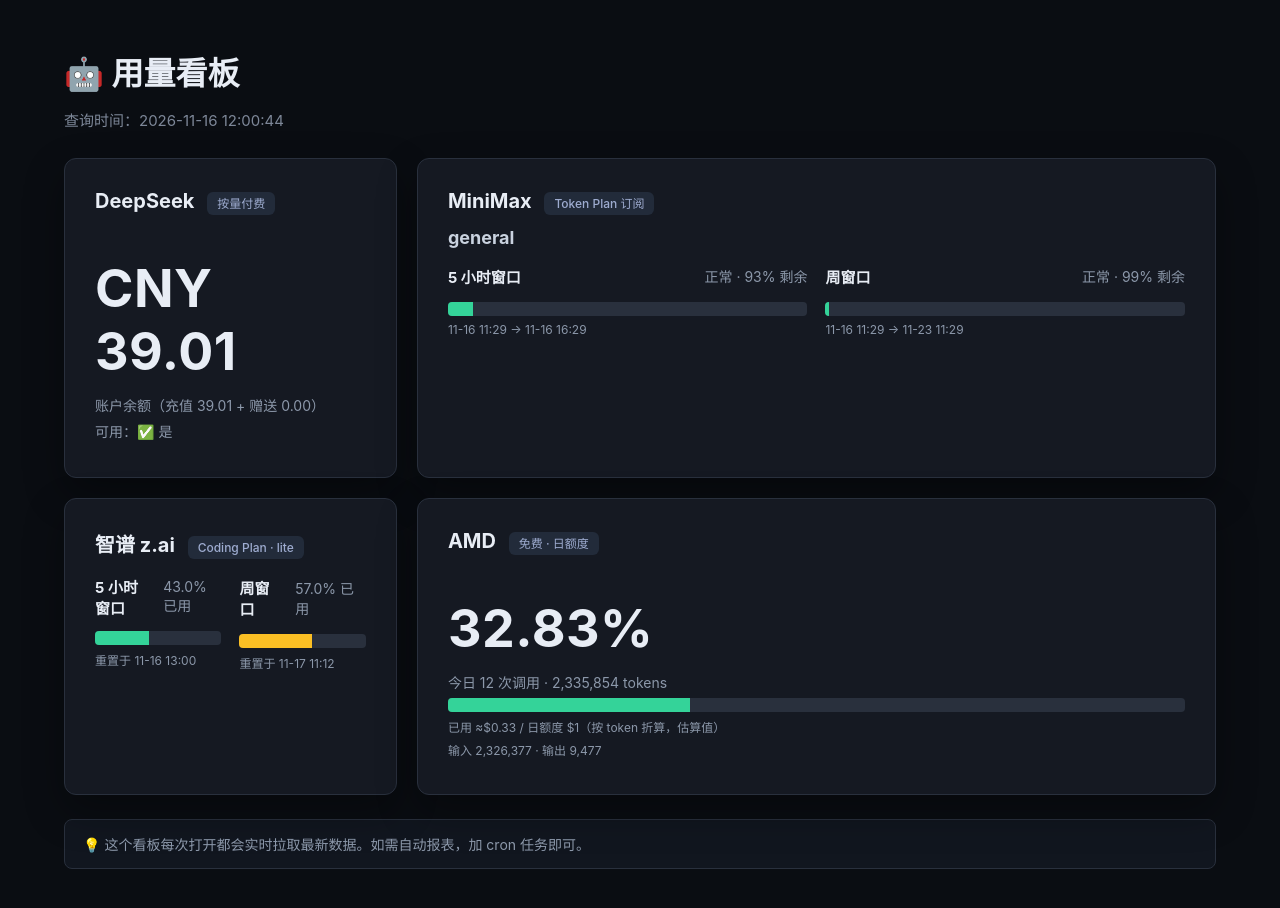
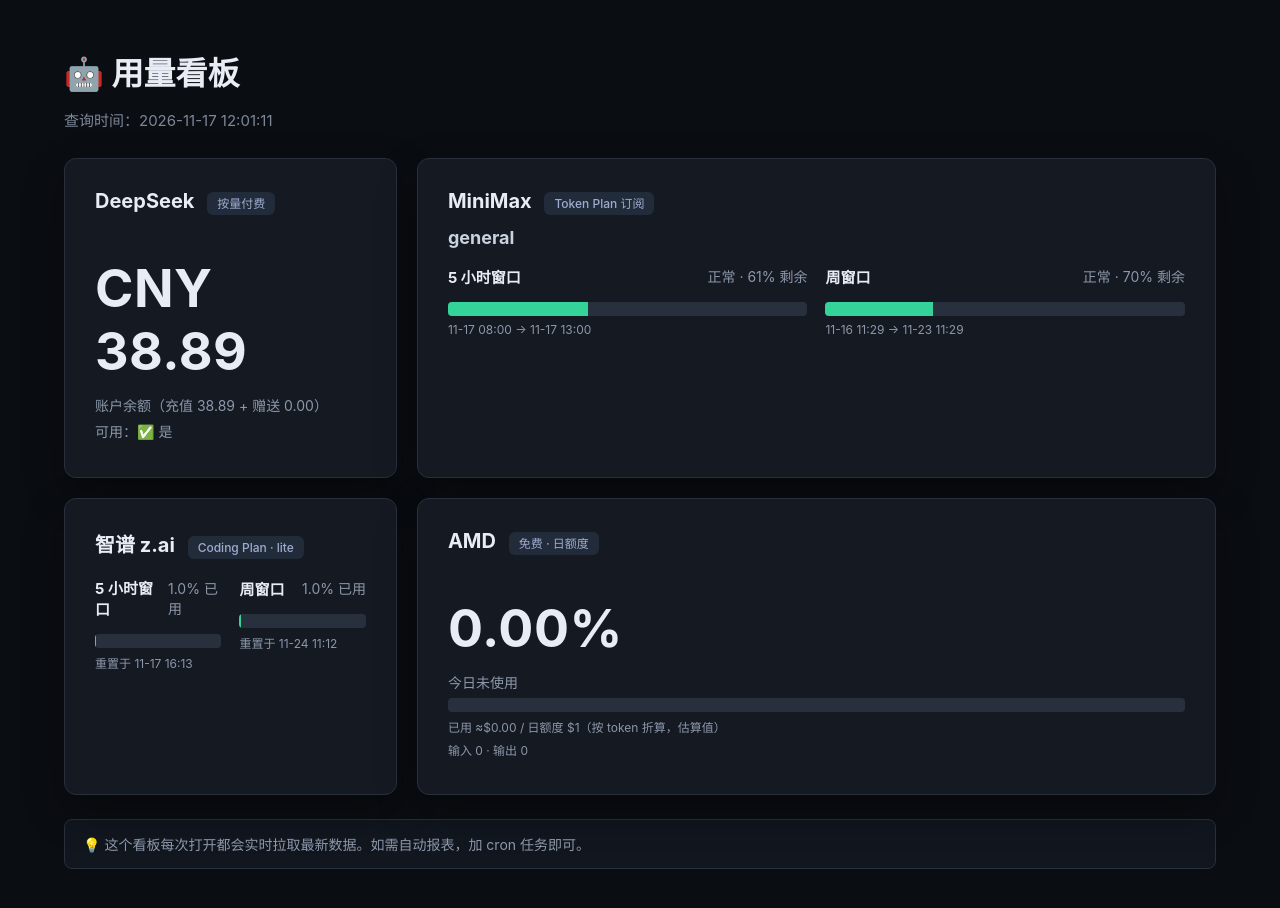
Before and after one commit to JayYangstore/JayYangstore.github.io, a plain HTML site: page usage/index.html in a window 1280 px wide. Drawn offline with Linux system fonts and the light colour scheme.

Commit message:
upd: 用量看板明细自动更新 2026-11-17 12:01:06

```diff
--- a/usage/index.html
+++ b/usage/index.html
@@ -80,13 +80,13 @@
 </head>
 <body>
   <h1>🤖 用量看板</h1>
-  <p class="meta">查询时间：2026-11-16 12:00:44</p>
+  <p class="meta">查询时间：2026-11-17 12:01:11</p>
   <div class="grid">
 
     <div class="card">
       <h2>DeepSeek <span class="tag">按量付费</span></h2>
-      <div class="big">CNY 39.01</div>
-      <p class="muted">账户余额（充值 39.01 + 赠送 0.00）</p>
+      <div class="big">CNY 38.89</div>
+      <p class="muted">账户余额（充值 38.89 + 赠送 0.00）</p>
       <p class="muted">可用：✅ 是</p>
     </div>
 
@@ -99,24 +99,24 @@
             <div>
               <div class="row-between">
                 <strong>5 小时窗口</strong>
-                <span class="muted">正常 · 93% 剩余</span>
+                <span class="muted">正常 · 61% 剩余</span>
               </div>
 
     <div style="background:#29303d;border-radius:4px;height:14px;overflow:hidden;width:100%;">
-      <div style="background:#34d399;height:100%;width:7.0%;transition:width .4s;"></div>
+      <div style="background:#34d399;height:100%;width:39.0%;transition:width .4s;"></div>
     </div>
               <p class="muted small">
-                11-16 11:29 → 11-16 16:29
+                11-17 08:00 → 11-17 13:00
               </p>
             </div>
             <div>
               <div class="row-between">
                 <strong>周窗口</strong>
-                <span class="muted">正常 · 99% 剩余</span>
+                <span class="muted">正常 · 70% 剩余</span>
               </div>
 
     <div style="background:#29303d;border-radius:4px;height:14px;overflow:hidden;width:100%;">
-      <div style="background:#34d399;height:100%;width:1.0%;transition:width .4s;"></div>
+      <div style="background:#34d399;height:100%;width:30.0%;transition:width .4s;"></div>
     </div>
               <p class="muted small">
                 11-16 11:29 → 11-23 11:29
@@ -133,28 +133,28 @@
         <div>
           <div class="row-between">
             <strong>5 小时窗口</strong>
-            <span class="muted">43.0% 已用</span>
+            <span class="muted">1.0% 已用</span>
           </div>
 
     <div style="background:#29303d;border-radius:4px;height:14px;overflow:hidden;width:100%;">
-      <div style="background:#34d399;height:100%;width:43.0%;transition:width .4s;"></div>
+      <div style="background:#34d399;height:100%;width:1.0%;transition:width .4s;"></div>
     </div>
           <p class="muted small">
-            重置于 11-16 13:00
+            重置于 11-17 16:13
           </p>
         </div>
 
         <div>
           <div class="row-between">
             <strong>周窗口</strong>
-            <span class="muted">57.0% 已用</span>
+            <span class="muted">1.0% 已用</span>
           </div>
 
     <div style="background:#29303d;border-radius:4px;height:14px;overflow:hidden;width:100%;">
-      <div style="background:#fbbf24;height:100%;width:57.0%;transition:width .4s;"></div>
+      <div style="background:#34d399;height:100%;width:1.0%;transition:width .4s;"></div>
     </div>
           <p class="muted small">
-            重置于 11-17 11:12
+            重置于 11-24 11:12
           </p>
         </div>
       </div>
@@ -163,14 +163,14 @@
 
     <div class="card">
       <h2>AMD <span class="tag">免费 · 日额度</span></h2>
-      <div class="big">32.83%</div>
-      <p class="muted">今日 12 次调用 · 2,335,854 tokens</p>
+      <div class="big">0.00%</div>
+      <p class="muted">今日未使用</p>
 
     <div style="background:#29303d;border-radius:4px;height:14px;overflow:hidden;width:100%;">
-      <div style="background:#34d399;height:100%;width:32.8%;transition:width .4s;"></div>
+      <div style="background:#34d399;height:100%;width:0.0%;transition:width .4s;"></div>
     </div>
-      <p class="muted small">已用 ≈$0.33 / 日额度 $1（按 token 折算，估算值）</p>
-      <p class="muted small">输入 2,326,377 · 输出 9,477</p>
+      <p class="muted small">已用 ≈$0.00 / 日额度 $1（按 token 折算，估算值）</p>
+      <p class="muted small">输入 0 · 输出 0</p>
     </div>
   </div>
   <p class="refresh-tip">
```
